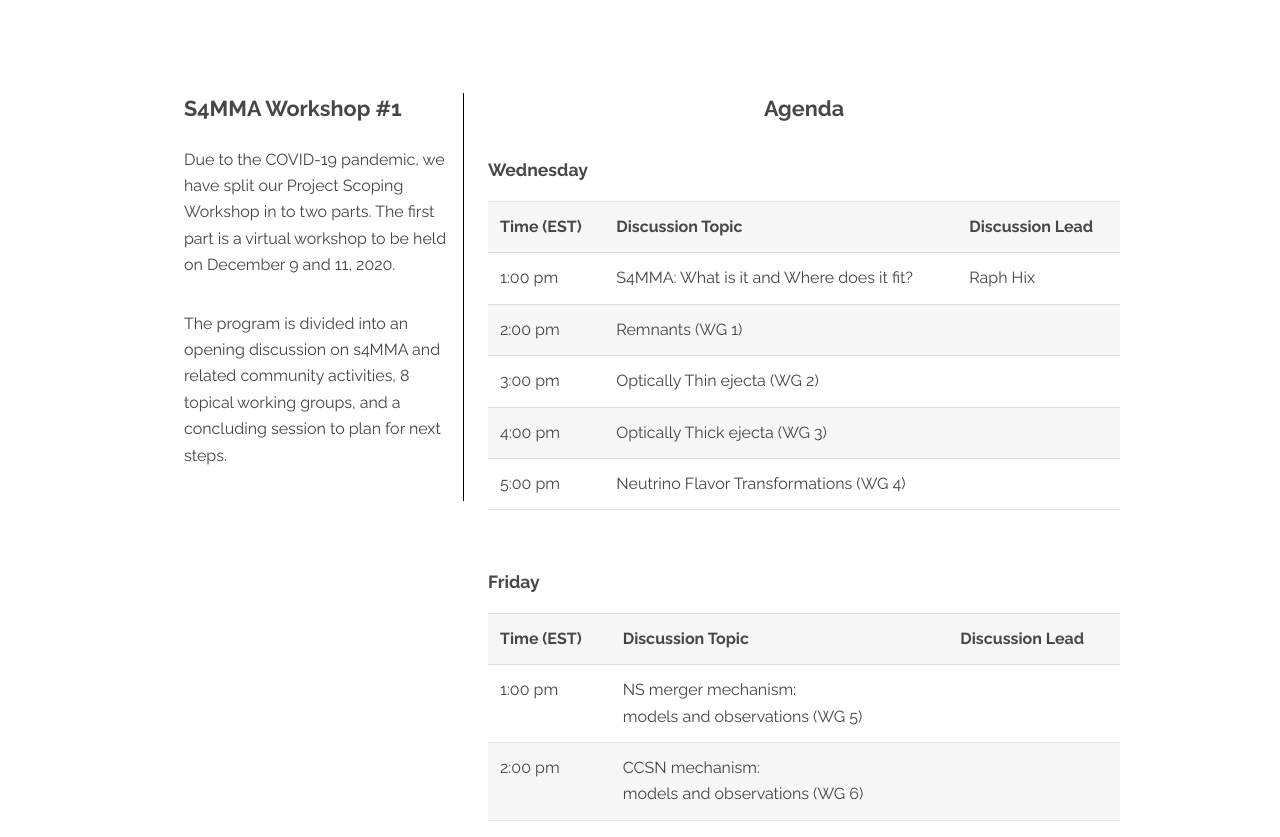
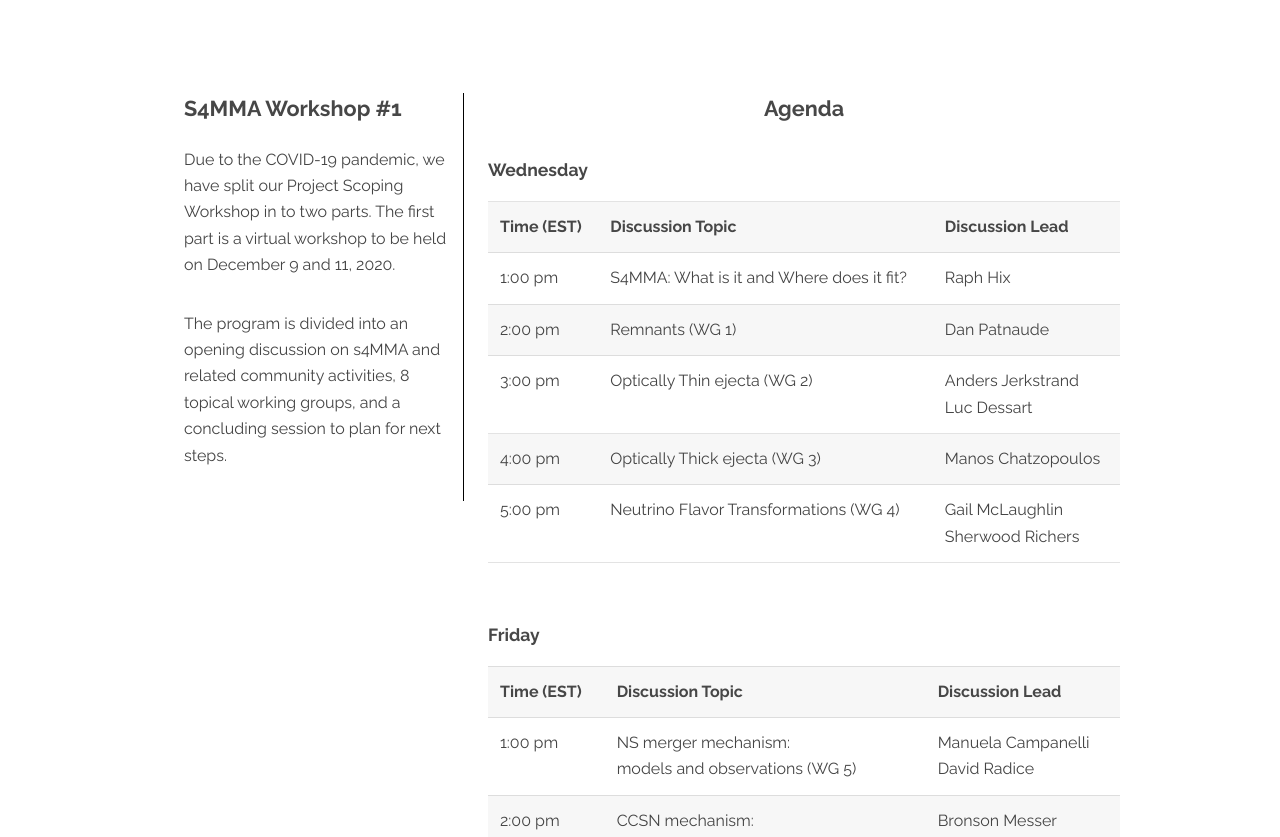
Before and after one commit to S4MMA/S4MMA.github.io, a plain HTML site: page meeting1.html in a window 1280 px wide. Shown: the part 109-946 px from the top of the page. Drawn offline with Linux system fonts and the light colour scheme.

Commit message:
Added Discussion leads

```diff
--- a/meeting1.html
+++ b/meeting1.html
@@ -66,10 +66,10 @@
 				<table>
          	   		<tr><td><b>Time (EST)</b></td><td><b>Discussion Topic</b></td><td><b>Discussion Lead</b></td></tr>
        	     	  	<tr><td>1:00 pm</td><td>S4MMA: What is it and Where does it fit? </td> <td>Raph Hix</td></tr>
-					<tr><td>2:00 pm</td><td>Remnants (WG 1)</td><td> </td></tr>
-					<tr><td>3:00 pm</td><td>Optically Thin ejecta (WG 2) </td> <td> </td></tr>
-					<tr><td>4:00 pm</td><td>Optically Thick ejecta (WG 3) </td><td></td></tr>
-					<tr><td>5:00 pm</td><td>Neutrino Flavor Transformations (WG 4) </td> <td> </td></tr>
+					<tr><td>2:00 pm</td><td>Remnants (WG 1)</td><td> Dan Patnaude </td></tr>
+					<tr><td>3:00 pm</td><td>Optically Thin ejecta (WG 2) </td> <td> Anders Jerkstrand <br> Luc Dessart </td></tr>
+					<tr><td>4:00 pm</td><td>Optically Thick ejecta (WG 3) </td><td>Manos Chatzopoulos  </td></tr>
+					<tr><td>5:00 pm</td><td>Neutrino Flavor Transformations (WG 4) </td> <td> Gail McLaughlin <br> Sherwood Richers </td></tr>
                 <tfoot>
                 </tfoot>
               </table>
@@ -80,9 +80,9 @@
               <h4> Friday</h4>
               <table>
          	   		<tr><td><b>Time (EST)</b></td><td><b>Discussion Topic</b></td><td><b>Discussion Lead</b></td></tr>
-       	     	  	<tr><td>1:00 pm</td><td>NS merger mechanism: <br> models and observations (WG 5) </td> <td></td></tr>
-					<tr><td>2:00 pm</td><td>CCSN mechanism: <br> models and observations (WG 6) </td><td> </td></tr>
-					<tr><td>3:00 pm</td><td>Nuclear matter and opacities  (WG 7) </td> <td> </td></tr>
+       	     	  	<tr><td>1:00 pm</td><td>NS merger mechanism: <br> models and observations (WG 5) </td> <td>  Manuela Campanelli <br> David Radice</td></tr>
+					<tr><td>2:00 pm</td><td>CCSN mechanism: <br> models and observations (WG 6) </td><td> Bronson Messer </td></tr>
+					<tr><td>3:00 pm</td><td>Nuclear matter and opacities  (WG 7) </td> <td>Andrew Steiner </td></tr>
 					<tr><td>4:00 pm</td><td>Progenitors (WG 8) </td> <td> </td></tr>
 					<tr><td>5:00 pm</td><td>S4MMA: What's Next? </td> <td> Raph Hix </td></tr>
 <tfoot>
```
